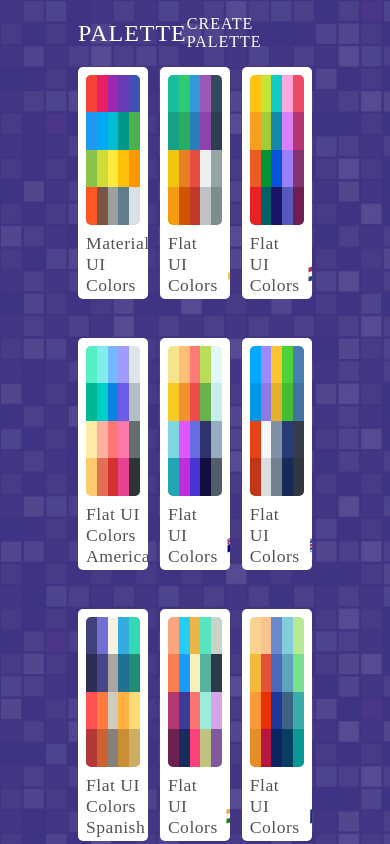
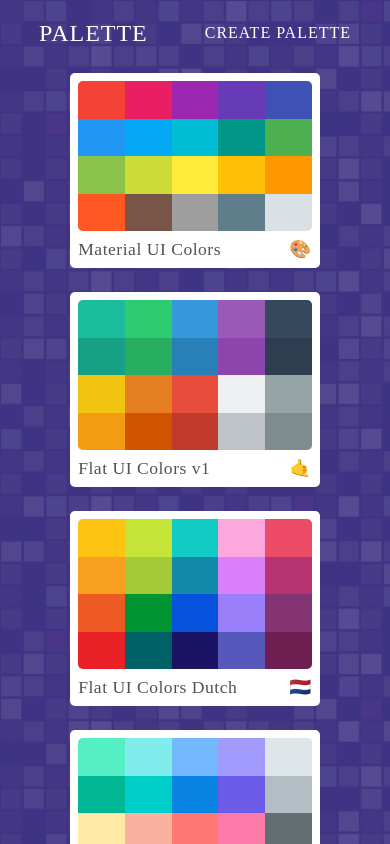
Before and after one commit to zolomohan/palette, a React (Create React App) app: page / in a window 390 px wide. Built offline with nearby package versions, Linux system fonts and the light colour scheme; a web font is replaced by a local one.

Commit message:
Responsive PaletteList

```diff
--- a/src/styles/PaletteListStyles.js
+++ b/src/styles/PaletteListStyles.js
@@ -1,22 +1,34 @@
-import background from './bg.svg'
+import background from './bg.svg';
+import sizes from '../helpers/sizes';
+
 export default {
 	root      : {
-		backgroundColor: '#3f3383',
-		backgroundImage: `url(${background})`,
-		backgroundSize: 'cover',
+		backgroundColor : '#3f3383',
+		backgroundImage : `url(${background})`,
+		backgroundSize  : 'cover',
 		display         : 'flex',
 		justifyContent  : 'center',
 		alignItems      : 'flex-start',
 		height          : '100vh',
-		overflowY: 'scroll',
+		overflowY       : 'scroll'
 	},
 	container : {
-		width         : '60%',
-		display       : 'flex',
-		alignItems    : 'flex-start',
-		flexDirection : 'column',
-		flexWrap      : 'wrap',
-		color         : 'white'
+		width              : '60%',
+		display            : 'flex',
+		alignItems         : 'flex-start',
+		flexDirection      : 'column',
+		flexWrap           : 'wrap',
+		color              : 'white',
+		transition         : '0.2s width linear',
+		[sizes.down('lg')]: {
+			width : '80%'
+		},
+		[sizes.down('md')]: {
+			width : '70%'
+		},
+		[sizes.down('sm')]: {
+			width : '80%'
+		}
 	},
 	nav       : {
 		display        : 'flex',
@@ -27,10 +39,10 @@
 		letterSpacing  : '1px',
 		textTransform  : 'uppercase',
 		'& a'          : {
-			textDecoration: 'none',
-			color : 'white',
-			'&:hover':{
-				color: '#dddddd',
+			textDecoration : 'none',
+			color          : 'white',
+			'&:hover'      : {
+				color : '#dddddd'
 			}
 		},
 		'& h1'         : {
@@ -41,7 +53,21 @@
 		display             : 'grid',
 		boxSizing           : 'border-box',
 		gridTemplateColumns : 'repeat(3, 30%)',
-		gridGap             : '5%',
-		width               : '100%'
+		gridGap             : '3rem',
+		width               : '100%',
+		paddingBottom: '5%',
+		[sizes.down('md')]: {
+			gridTemplateColumns : 'repeat(2, 50%)'
+		},
+		[sizes.down('sm')]: {
+			gridTemplateColumns : 'repeat(2, 50%)',
+			gridGap             : '2rem'
+		},
+		[sizes.down('xs')]: {
+			gridTemplateColumns : 'repeat(1, 100%)',
+			gridGap             : '1.5rem',
+			padding             : '10%',
+			paddingTop: '2%'
+		}
 	}
 };
```
